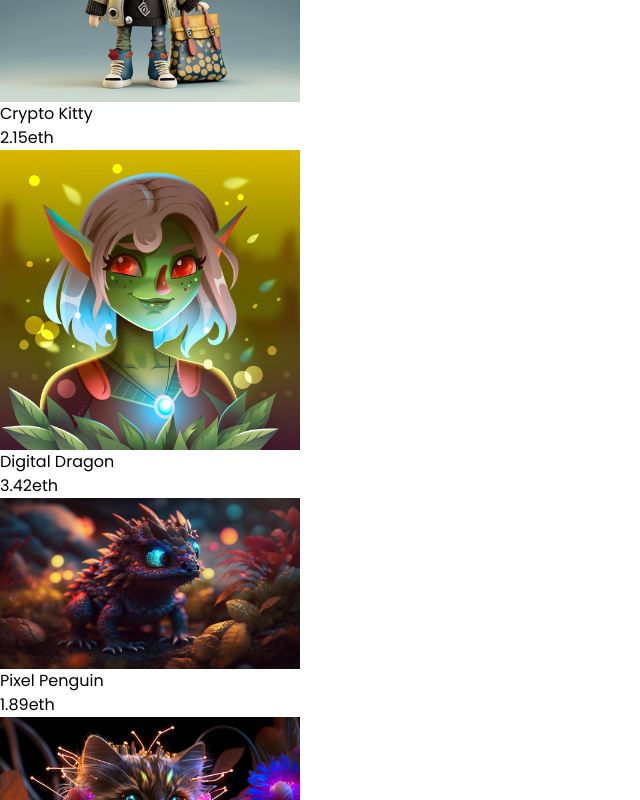
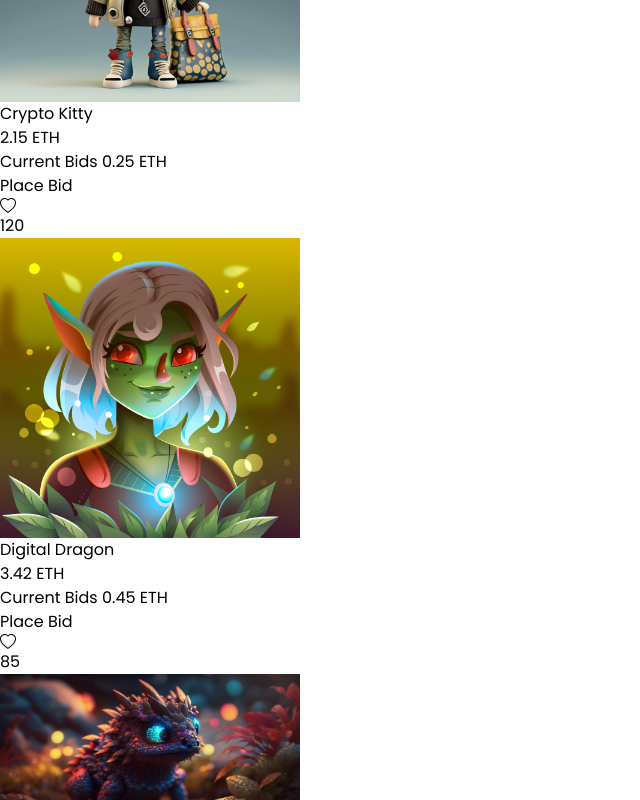
Before and after one commit to SarthakRana21/nft-mkt, a Next.js app: page / in a window 1280 px wide. Shown: the part 1200-2000 px from the top of the page, without its empty margins (0-640 px from the left). Built offline with nearby package versions, Linux system fonts and the light colour scheme.

Commit message:
Hotbids section completed

```diff
--- a/components/Home/Hero.tsx
+++ b/components/Home/Hero.tsx
@@ -12,8 +12,8 @@ function Hero () {
         </div>
         {/* text content */}
         <div className="col-span-2">
-          <h1 className='text-2xl sm:text-4xl lg:text-5xl xl:text-6xl text-blue-900 font-bold text-left lg:text-center'>Buy, Sell and Collect NFTs</h1>
-          <p className="text-sm md:text-[17px] text-gray-700 text-opacity-80 mt-4 font-medium text-left lg:text-center">Lorem ipsum dolor sit amet consectetur adipisicing elit. Aperiam impedit incidunt possimus suscipit ad iste, fugit culpa voluptatum sed, earum est, iusto molestiae qui vel ut rerum quos! Unde, cum?</p>
+          <h1 className='text-2xl sm:text-4xl lg:text-5xl xl:text-6xl text-blue-900 font-bold text-center lg:text-left'>Buy, Sell and Collect NFTs</h1>
+          <p className="text-sm md:text-[17px] text-gray-700 text-opacity-80 mt-4 font-medium text-center lg:text-left">Lorem ipsum dolor sit amet consectetur adipisicing elit. Aperiam impedit incidunt possimus suscipit ad iste, fugit culpa voluptatum sed, earum est, iusto molestiae qui vel ut rerum quos! Unde, cum?</p>
           <div className="flex items-center justify-center lg:justify-start space-x-3 mt-10">
             <button className="w-36 rounded-full py-3 px-8 text-center bg-blue-900 font-semibold text-white transition-all hover:bg-blue-950">Upload</button>
             <button className="w-36 rounded-full py-3 px-8 text-center bg-rose-900 font-semibold text-white transition-all hover:bg-rose-950">Explore</button>
--- a/components/Home/Hotbids/HotbidCard.tsx
+++ b/components/Home/Hotbids/HotbidCard.tsx
@@ -3,6 +3,7 @@
 import React from 'react'
 import Tilt from 'react-parallax-tilt'
 import Image from 'next/image'
+import { BsHeart } from 'react-icons/bs'
 
 type Props = {
     data: {
@@ -25,7 +26,19 @@ const HotbidCard = ({data}:Props) => {
             <div className="">
                 <div className="flex mt-6 items-center justify-between">
                     <h1 className="text-blue-950 hover:text-blue-700 transition-all duration-200 text-base font-bold">{data.name}</h1>
-                    <div className="rounded-lg border-2 border-gray-300 border-opacity-30 px-3 text-sm text-green-800 text-semibold">{data.eth}eth</div>
+                    <div className="rounded-lg border-2 border-gray-400 border-opacity-70 px-2 py-1 text-xs text-green-800 font-bold">{data.eth} ETH</div>
+                </div>
+                <div className="w-full my-2">
+                    <p className="text-sm text-gray-600">Current Bids <span className="text-yellow-600">{data.currentBid}</span> ETH</p>
+                </div>
+                <div className="flex mt-3 items-center justify-between">
+                    <div className="text-blue-950 text-base font-bold text-sm">
+                        Place Bid
+                    </div>
+                    <div className="flex items-center justify-center gap-1 text-red-500">
+                        <BsHeart />
+                        {data.love}
+                    </div>
                 </div>
             </div>
         </div>
```
